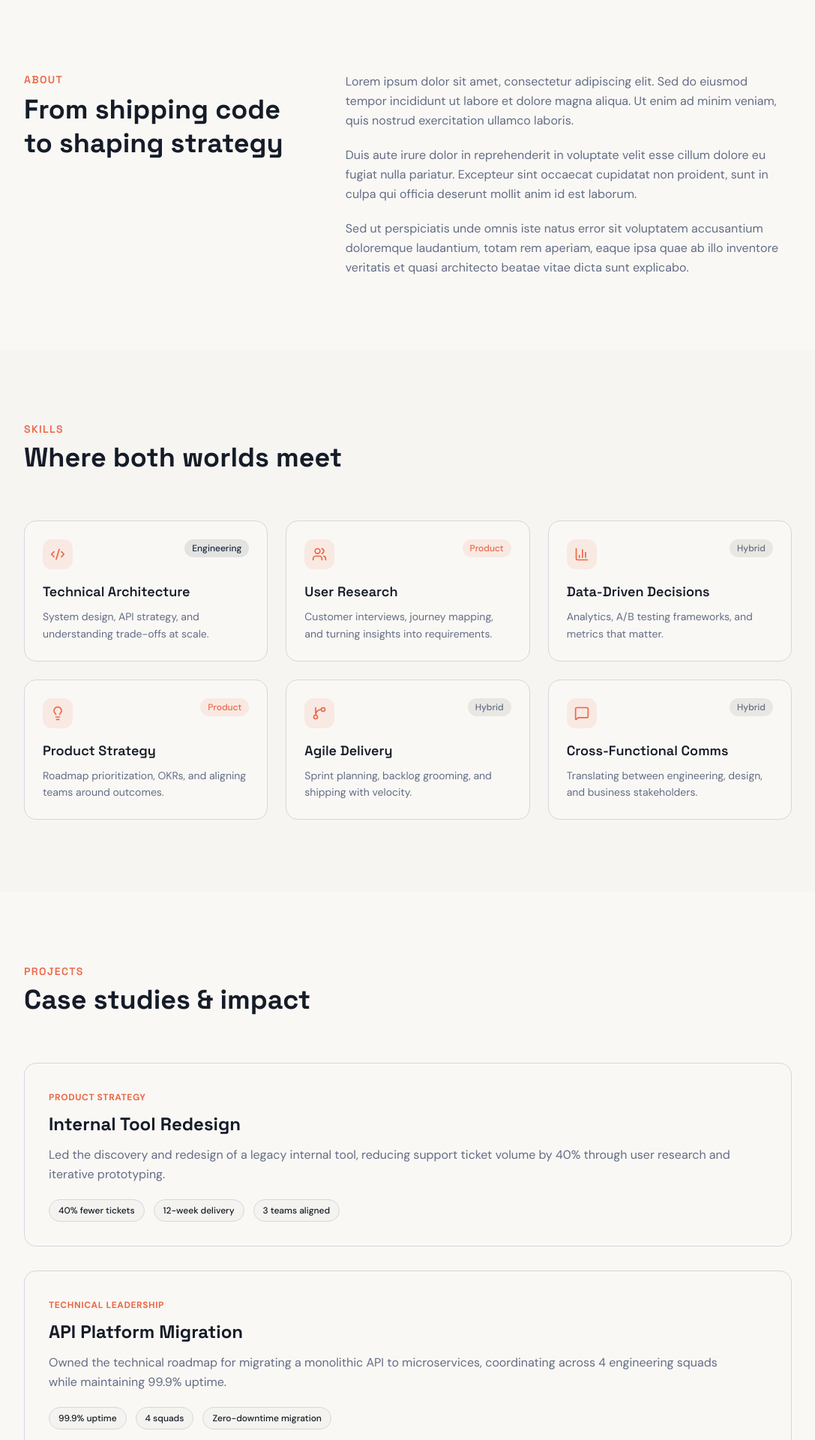
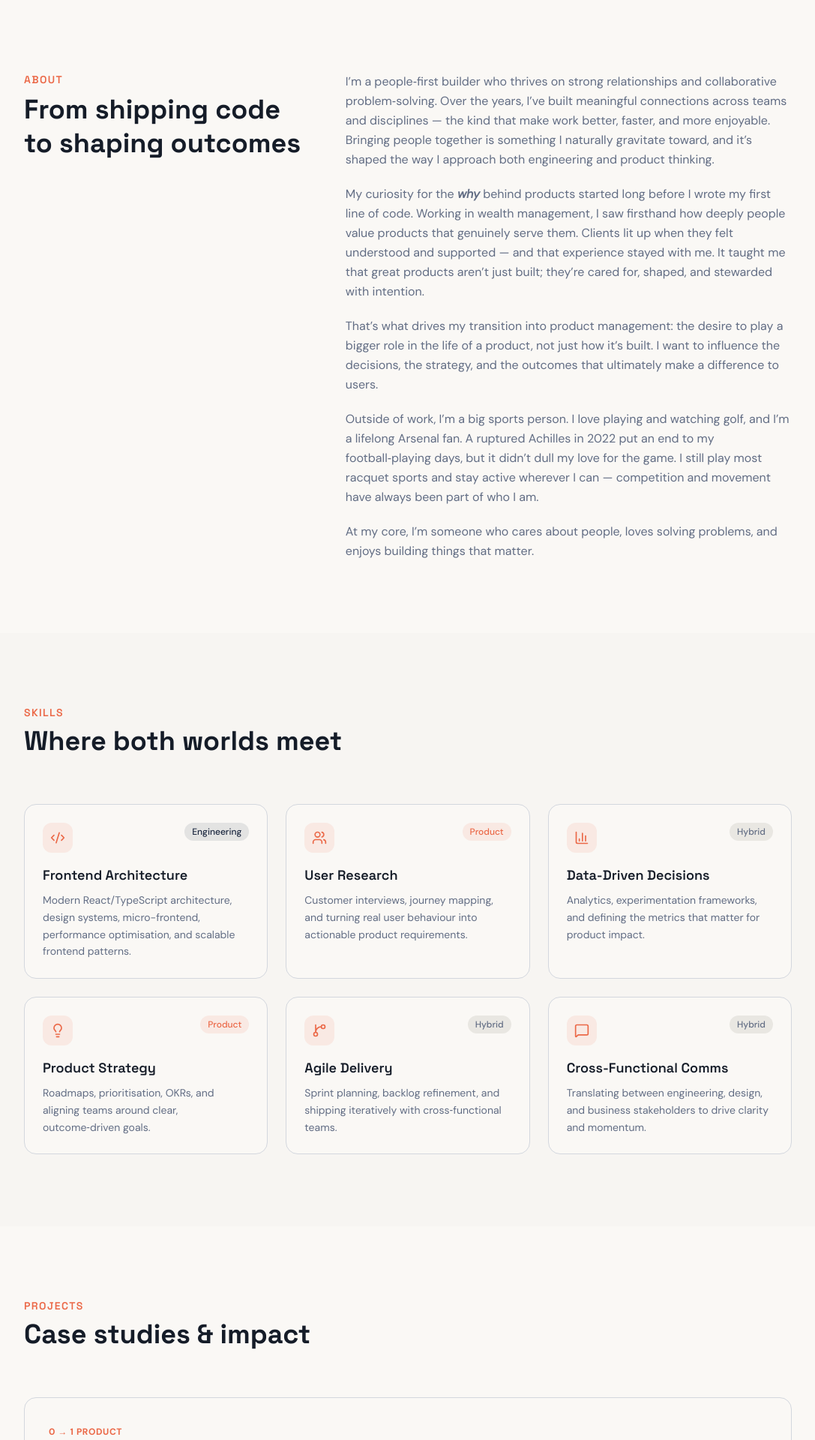
Before and after one commit to BengaCodes/portfolio, a React app: page / in a window 1280 px wide. Shown: the part 800-2720 px from the top of the page at 75% size, without its empty margins (96-1183 px from the left). Built offline with nearby package versions, Linux system fonts and the light colour scheme; the HTML template or start-up script is replaced by a standard one.

Commit message:
Updates to skills, about and hero section. Links also added to projects

```diff
--- a/src/components/About/index.tsx
+++ b/src/components/About/index.tsx
@@ -18,27 +18,46 @@ const AboutSection = () => {
             <h3 className='text-3xl sm:text-4xl font-display font-bold leading-tight'>
               From shipping code
               <br />
-              to shaping strategy
+              to shaping outcomes
             </h3>
           </div>
 
           <div className='md:col-span-3 space-y-5 text-muted-foreground font-body leading-relaxed text-base'>
             <p>
-              Lorem ipsum dolor sit amet, consectetur adipiscing elit. Sed do
-              eiusmod tempor incididunt ut labore et dolore magna aliqua. Ut
-              enim ad minim veniam, quis nostrud exercitation ullamco laboris.
+              I’m a people‑first builder who thrives on strong relationships and
+              collaborative problem‑solving. Over the years, I’ve built
+              meaningful connections across teams and disciplines — the kind
+              that make work better, faster, and more enjoyable. Bringing people
+              together is something I naturally gravitate toward, and it’s
+              shaped the way I approach both engineering and product thinking.
             </p>
             <p>
-              Duis aute irure dolor in reprehenderit in voluptate velit esse
-              cillum dolore eu fugiat nulla pariatur. Excepteur sint occaecat
-              cupidatat non proident, sunt in culpa qui officia deserunt mollit
-              anim id est laborum.
+              My curiosity for the{' '}
+              <span className=' font-bold italic'>why</span> behind products
+              started long before I wrote my first line of code. Working in
+              wealth management, I saw firsthand how deeply people value
+              products that genuinely serve them. Clients lit up when they felt
+              understood and supported — and that experience stayed with me. It
+              taught me that great products aren’t just built; they’re cared
+              for, shaped, and stewarded with intention.
             </p>
             <p>
-              Sed ut perspiciatis unde omnis iste natus error sit voluptatem
-              accusantium doloremque laudantium, totam rem aperiam, eaque ipsa
-              quae ab illo inventore veritatis et quasi architecto beatae vitae
-              dicta sunt explicabo.
+              That’s what drives my transition into product management: the
+              desire to play a bigger role in the life of a product, not just
+              how it’s built. I want to influence the decisions, the strategy,
+              and the outcomes that ultimately make a difference to users.
+            </p>
+            <p>
+              Outside of work, I’m a big sports person. I love playing and
+              watching golf, and I’m a lifelong Arsenal fan. A ruptured Achilles
+              in 2022 put an end to my football‑playing days, but it didn’t dull
+              my love for the game. I still play most racquet sports and stay
+              active wherever I can — competition and movement have always been
+              part of who I am.
+            </p>
+            <p>
+              At my core, I’m someone who cares about people, loves solving
+              problems, and enjoys building things that matter.
             </p>
           </div>
         </motion.div>
--- a/src/components/Footer/index.tsx
+++ b/src/components/Footer/index.tsx
@@ -1,7 +1,7 @@
 const Footer = () => {
   return (
     <footer className='py-8 text-center text-sm text-muted-foreground font-body border-t border-border'>
-      © {new Date().getFullYear()} — Built with purpose
+      © {new Date().getFullYear()} — Built with love and purpose
     </footer>
   )
 }
--- a/src/components/Hero/index.tsx
+++ b/src/components/Hero/index.tsx
@@ -35,8 +35,9 @@ const HeroSection = () => {
           animate={{ opacity: 1, y: 0 }}
           transition={{ duration: 0.8, delay: 0.3 }}
         >
-          A developer who speaks the language of code and customers. Bridging
-          engineering depth with product thinking to ship what matters.
+          I’m a people‑first engineer transitioning into product management —
+          blending modern frontend expertise with user empathy, clear
+          communication, and a drive to build products that genuinely matter.
         </motion.p>
 
         <motion.a
--- a/src/components/Projects/index.tsx
+++ b/src/components/Projects/index.tsx
@@ -3,25 +3,52 @@ import { ExternalLink } from 'lucide-react'
 
 const projects = [
   {
-    tag: 'Product Strategy',
-    title: 'Internal Tool Redesign',
+    tag: '0 → 1 Product',
+    title: 'Uber Round‑Up',
     description:
-      'Led the discovery and redesign of a legacy internal tool, reducing support ticket volume by 40% through user research and iterative prototyping.',
-    metrics: ['40% fewer tickets', '12-week delivery', '3 teams aligned']
+      'Designed a micro‑savings feature that lets riders automatically round up fares and build Uber Credit. Increased retention by turning passive behaviour into habitual engagement.',
+    metrics: [
+      'Passive micro‑savings',
+      'Higher repeat rides',
+      'Reduced payment friction'
+    ],
+    link: 'https://docs.google.com/document/d/1wJM5vIllYXZ8P7c3ALz4OjmH6o-x_fLDZKcG_6bu1qs/edit?tab=t.0'
   },
   {
-    tag: 'Technical Leadership',
-    title: 'API Platform Migration',
+    tag: 'COMMUNITY IMPACT',
+    title: 'Sporting Kids Website',
     description:
-      'Owned the technical roadmap for migrating a monolithic API to microservices, coordinating across 4 engineering squads while maintaining 99.9% uptime.',
-    metrics: ['99.9% uptime', '4 squads', 'Zero-downtime migration']
+      'Designed and built a modern website for a community sports organisation, helping parents discover programmes and increasing sign‑ups for kids’ activities.',
+    metrics: [
+      'Clearer programme discovery',
+      ' Higher trust from parents/teachers',
+      'Increased trust + credibility for the business'
+    ],
+    link: 'https://www.sportingkids.co.uk'
   },
   {
-    tag: '0 → 1 Product',
-    title: 'Customer Feedback Loop',
+    tag: 'CONSUMER PRODUCT STRATEGY',
+    title: 'TikTok Study Mode',
     description:
-      'Built and launched an in-app feedback system from scratch — from user interviews to shipping the MVP — that increased NPS response rates by 3x.',
-    metrics: ['3x NPS responses', 'MVP in 6 weeks', 'Adopted company-wide']
+      'Created a focused revision experience for GCSE/A‑Level students with exam‑aligned playlists, verified educators, and a distraction‑free feed — transforming scrolling into purposeful micro‑learning.',
+    metrics: [
+      'Safer learning environment',
+      ' Higher trust from parents/teachers',
+      'Reduced doom‑scrolling'
+    ],
+    link: 'https://docs.google.com/document/d/1cN_xdfk0AtfRxN5n8juCsFwiUItYKg2qhebPvatNqEU/edit?tab=t.0#heading=h.z6ne0og04bp5'
+  },
+  {
+    tag: '0 → 1 PRODUCT',
+    title: 'Budgy App',
+    description:
+      'Building a lightweight budgeting tool focused on clarity, habit‑building, and reducing financial stress for young professionals.',
+    metrics: [
+      ' Simple, intuitive UI',
+      ' Behaviour‑driven design',
+      'Built from real user pain points'
+    ],
+    link: '#'
   }
 ]
 
@@ -77,7 +104,13 @@ const ProjectsSection = () => {
                   </div>
                 </div>
                 <div className='shrink-0 self-start opacity-0 group-hover:opacity-100 transition-opacity'>
-                  <ExternalLink className='w-5 h-5 text-accent' />
+                  <a
+                    href={project.link}
+                    target='_blank'
+                    rel='noopener noreferrer'
+                  >
+                    <ExternalLink className='w-5 h-5 text-accent' />
+                  </a>
                 </div>
               </div>
             </motion.article>
--- a/src/components/Skills/index.tsx
+++ b/src/components/Skills/index.tsx
@@ -1,56 +1,5 @@
+import { skills } from '@/lib/data'
 import { motion } from 'framer-motion'
-import {
-  Code2,
-  Users,
-  BarChart3,
-  Lightbulb,
-  GitBranch,
-  MessageSquare
-} from 'lucide-react'
-
-const skills = [
-  {
-    icon: Code2,
-    title: 'Technical Architecture',
-    description:
-      'System design, API strategy, and understanding trade-offs at scale.',
-    origin: 'dev'
-  },
-  {
-    icon: Users,
-    title: 'User Research',
-    description:
-      'Customer interviews, journey mapping, and turning insights into requirements.',
-    origin: 'pm'
-  },
-  {
-    icon: BarChart3,
-    title: 'Data-Driven Decisions',
-    description: 'Analytics, A/B testing frameworks, and metrics that matter.',
-    origin: 'both'
-  },
-  {
-    icon: Lightbulb,
-    title: 'Product Strategy',
-    description:
-      'Roadmap prioritization, OKRs, and aligning teams around outcomes.',
-    origin: 'pm'
-  },
-  {
-    icon: GitBranch,
-    title: 'Agile Delivery',
-    description:
-      'Sprint planning, backlog grooming, and shipping with velocity.',
-    origin: 'both'
-  },
-  {
-    icon: MessageSquare,
-    title: 'Cross-Functional Comms',
-    description:
-      'Translating between engineering, design, and business stakeholders.',
-    origin: 'both'
-  }
-]
 
 const originColors: Record<string, string> = {
   dev: 'bg-primary/10 text-primary',
--- /dev/null
+++ b/src/lib/data.ts
@@ -0,0 +1,53 @@
+import {
+  Code2,
+  Users,
+  BarChart3,
+  Lightbulb,
+  GitBranch,
+  MessageSquare
+} from 'lucide-react'
+
+export const skills = [
+  {
+    icon: Code2,
+    title: 'Frontend Architecture',
+    description:
+      'Modern React/TypeScript architecture, design systems, micro-frontend, performance optimisation, and scalable frontend patterns.',
+    origin: 'dev'
+  },
+  {
+    icon: Users,
+    title: 'User Research',
+    description:
+      'Customer interviews, journey mapping, and turning real user behaviour into actionable product requirements.',
+    origin: 'pm'
+  },
+  {
+    icon: BarChart3,
+    title: 'Data-Driven Decisions',
+    description:
+      'Analytics, experimentation frameworks, and defining the metrics that matter for product impact.',
+    origin: 'both'
+  },
+  {
+    icon: Lightbulb,
+    title: 'Product Strategy',
+    description:
+      'Roadmaps, prioritisation, OKRs, and aligning teams around clear, outcome‑driven goals.',
+    origin: 'pm'
+  },
+  {
+    icon: GitBranch,
+    title: 'Agile Delivery',
+    description:
+      'Sprint planning, backlog refinement, and shipping iteratively with cross‑functional teams.',
+    origin: 'both'
+  },
+  {
+    icon: MessageSquare,
+    title: 'Cross-Functional Comms',
+    description:
+      'Translating between engineering, design, and business stakeholders to drive clarity and momentum.',
+    origin: 'both'
+  }
+]
```
